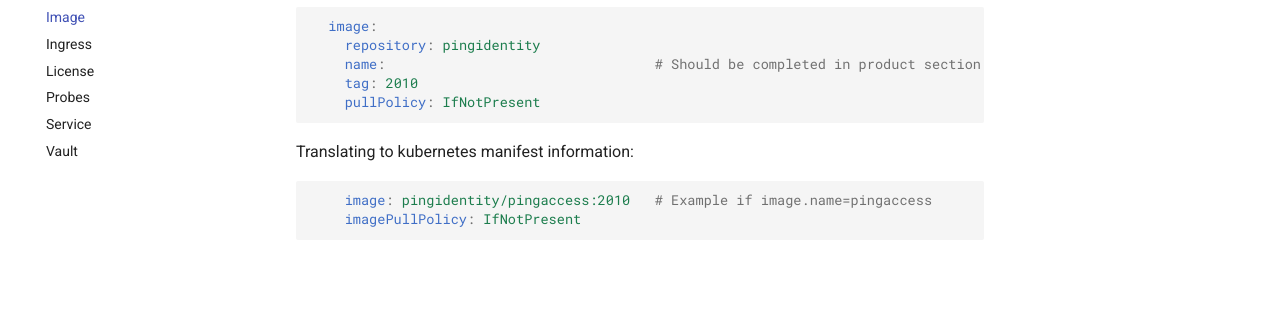
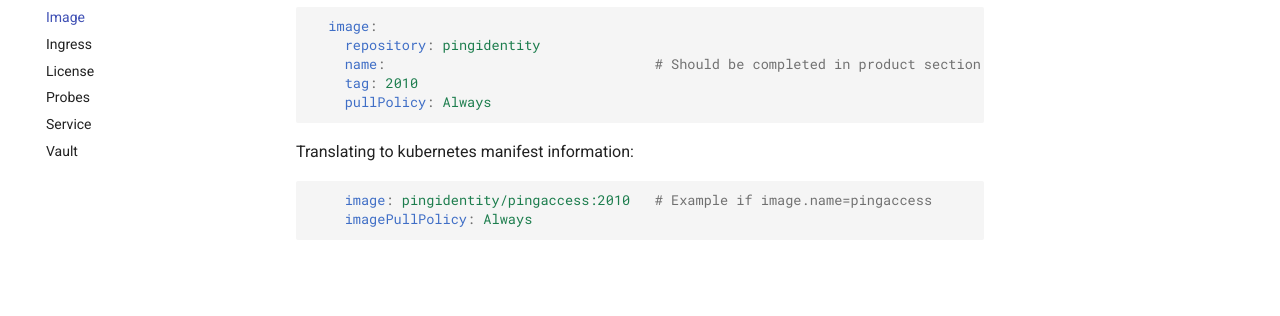
Before and after one commit to pingidentity/helm-charts, an MkDocs documentation site: the page built from docs/config/image.md, in a window 1280 px wide. Shown: the part 304-620 px from the top of the page. Built offline with MkDocs 1.6.1 and Material for MkDocs 9.7.7, drawn with Linux system fonts in a browser that asks for light colours; comment, search, counter and statistics services are not loaded.

Commit message:
Changing default pullPolicy to Always.  Helps when using changing edge tag. Increasing liveness/readiness probe timeoutSeconds to 5 as 1 is often to short

````diff
--- a/docs/config/image.md
+++ b/docs/config/image.md
@@ -9,12 +9,12 @@
     repository: pingidentity
     name:                                 # Should be completed in product section
     tag: 2010
-    pullPolicy: IfNotPresent
+    pullPolicy: Always
 ```
 
 Translating to kubernetes manifest information:
 
 ```yaml
     image: pingidentity/pingaccess:2010   # Example if image.name=pingaccess
-    imagePullPolicy: IfNotPresent
+    imagePullPolicy: Always
 ```
````
Also changed, not shown: docs/config/probes.md (+2 -2 lines).
